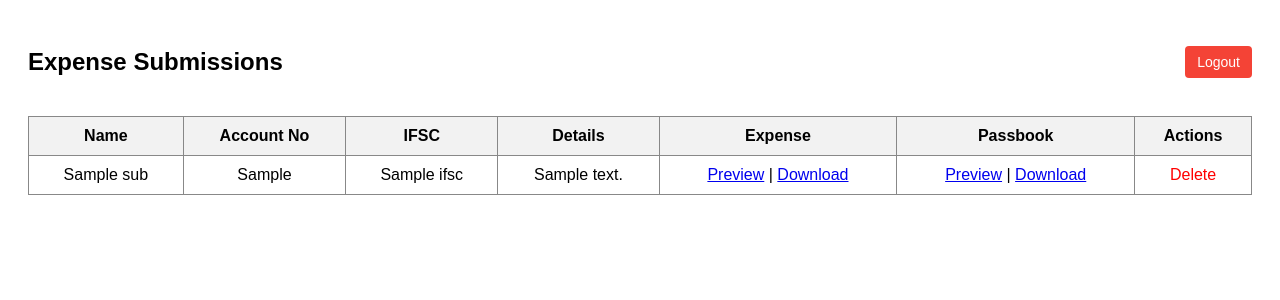
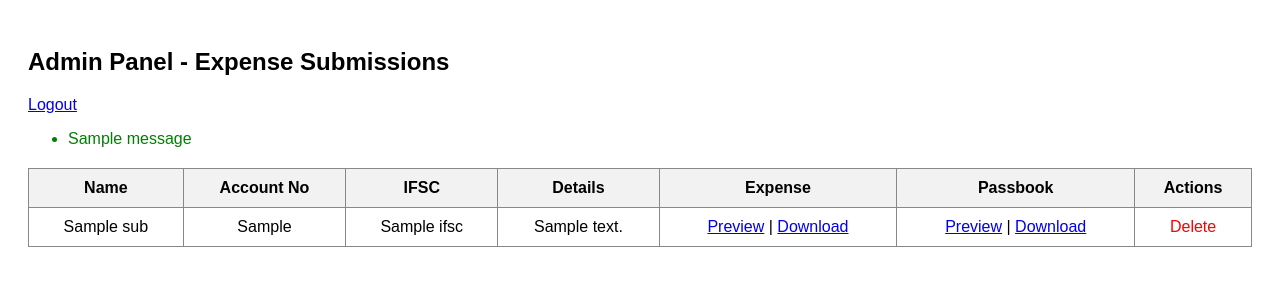
Before and after one commit to nikhilkalpund/flask_expense_uploader, a Flask app: template templates/admin.html in a window 1280 px wide. Shown: the top 300 px of the page. Run offline with Flask 3, Linux system fonts and the light colour scheme; the template is opened without the code that fills it: most values are stand-ins (such as "Sample title", 1, 10 or a date in 2020); one stand-in notice (Sample message) is shown.

Commit message:
final changes - latestttttttt

```diff
--- a/app.py
+++ b/app.py
@@ -1,4 +1,4 @@
-from flask import Flask, request, render_template, redirect, url_for, send_from_directory, flash
+from flask import Flask, request, render_template, redirect, url_for, send_from_directory, flash, session
 import os
 from werkzeug.utils import secure_filename
 from email.message import EmailMessage
@@ -11,15 +11,16 @@ UPLOAD_FOLDER = 'uploads'
 os.makedirs(UPLOAD_FOLDER, exist_ok=True)
 app.config['UPLOAD_FOLDER'] = UPLOAD_FOLDER
 
+# Hardcoded admin credentials (for simplicity)
+ADMIN_USERNAME = 'admin'
+ADMIN_PASSWORD = 'password123'
+
 submissions = []
-
 
 def send_email_notification(name, account_no, ifsc, details):
     msg = EmailMessage()
     msg['Subject'] = f'New Expense Submission from {name}'
-    msg['From'] = 'nikhilkalpund@gmail.com'  # Replace with your sender email
-
-    # List of admin email recipients
+    msg['From'] = 'nikhilkalpund@gmail.com'  # Your sender email
     recipients = ['kalpundajeet@gmail.com', 'nikhilkalpund@gmail.com']
     msg['To'] = ', '.join(recipients)
 
@@ -36,23 +37,34 @@ Check the admin panel for more information.
 
     try:
         with smtplib.SMTP_SSL('smtp.gmail.com', 465) as smtp:
-            smtp.login('nikhilkalpund@gmail.com',
-                       'pauz qyek jecb iauy')  # Replace with your app password
+            smtp.login('nikhilkalpund@gmail.com', 'pauz qyek jecb iauy')  # Your app password
             smtp.send_message(msg)
             print("Email sent successfully.")
     except Exception as e:
         print("Email failed:", e)
 
-
 @app.route('/', methods=['GET', 'POST'])
 def upload_form():
     if request.method == 'POST':
-        expense_file = request.files['expense_file']
-        passbook_file = request.files['passbook_file']
-        name = request.form['name']
-        account_no = request.form['account_no']
-        ifsc = request.form['ifsc']
-        details = request.form['details']
+        name = request.form.get('name', '').strip()
+        account_no = request.form.get('account_no', '').strip()
+        ifsc = request.form.get('ifsc', '').strip()
+        details = request.form.get('details', '').strip()
+
+        expense_file = request.files.get('expense_file')
+        passbook_file = request.files.get('passbook_file')
+
+        if not account_no or not ifsc:
+            flash("Account number and IFSC code are required.")
+            return redirect(request.url)
+
+        if not expense_file or expense_file.filename == '':
+            flash("Expense file is required.")
+            return redirect(request.url)
+
+        if not passbook_file or passbook_file.filename == '':
+            flash("Passbook file is required.")
+            return redirect(request.url)
 
         exp_filename = secure_filename(expense_file.filename)
         pass_filename = secure_filename(passbook_file.filename)
@@ -73,33 +85,43 @@ def upload_form():
         }
 
         submissions.append(submission)
-
         send_email_notification(name, account_no, ifsc, details)
 
-        return redirect(url_for('admin_view'))
+        return render_template('confirmation.html')
 
     return render_template('upload.html')
 
+@app.route('/admin', methods=['GET', 'POST'])
+def admin_login():
+    if request.method == 'POST':
+        username = request.form.get('username')
+        password = request.form.get('password')
+        if username == ADMIN_USERNAME and password == ADMIN_PASSWORD:
+            session['admin'] = True
+            return redirect(url_for('admin_view'))
+        else:
+            flash("Invalid credentials.")
+    return render_template('admin_login.html')
 
-@app.route('/admin')
+@app.route('/admin/view')
 def admin_view():
+    if not session.get('admin'):
+        return redirect(url_for('admin_login'))
     return render_template('admin.html', submissions=submissions)
-
 
 @app.route('/preview/<filename>')
 def preview_file(filename):
     return send_from_directory(app.config['UPLOAD_FOLDER'], filename)
 
-
 @app.route('/download/<filename>')
 def download_file(filename):
-    return send_from_directory(app.config['UPLOAD_FOLDER'],
-                               filename,
-                               as_attachment=True)
-
+    return send_from_directory(app.config['UPLOAD_FOLDER'], filename, as_attachment=True)
 
 @app.route('/delete/<filename>')
 def delete_file(filename):
+    if not session.get('admin'):
+        return redirect(url_for('admin_login'))
+
     file_path = os.path.join(app.config['UPLOAD_FOLDER'], filename)
     try:
         os.remove(file_path)
@@ -107,15 +129,18 @@ def delete_file(filename):
     except FileNotFoundError:
         flash(f'{filename} not found.')
 
-    # Remove from submissions list
     global submissions
     submissions = [
         sub for sub in submissions
         if sub['expense_path'] != filename and sub['passbook_path'] != filename
     ]
 
-    return render_template('confirmation.html')
+    return redirect(url_for('admin_view'))
 
+@app.route('/logout')
+def logout():
+    session.pop('admin', None)
+    return redirect(url_for('admin_login'))
 
 if __name__ == '__main__':
     app.run(host='0.0.0.0', port=5000, debug=True)
--- a/templates/admin.html
+++ b/templates/admin.html
@@ -1,57 +1,14 @@
 <!DOCTYPE html>
 <html>
-
 <head>
     <title>Admin Panel</title>
     <style>
-        body {
-            font-family: Arial, sans-serif;
-            padding: 20px;
-        }
-
-        .top-bar {
-            display: flex;
-            justify-content: space-between;
-            align-items: center;
-        }
-
-        .logout-btn {
-            padding: 8px 12px;
-            background-color: #f44336;
-            color: white;
-            border: none;
-            cursor: pointer;
-            border-radius: 4px;
-            font-size: 14px;
-        }
-
-        table {
-            border-collapse: collapse;
-            width: 100%;
-            margin-top: 20px;
-        }
-
-        th,
-        td {
-            border: 1px solid #888;
-            padding: 10px;
-            text-align: center;
-        }
-
-        th {
-            background-color: #f2f2f2;
-        }
-
-        .actions a {
-            margin: 0 5px;
-            text-decoration: none;
-            color: blue;
-        }
-
-        .delete-btn {
-            color: red;
-            cursor: pointer;
-        }
+        body { font-family: Arial, sans-serif; padding: 20px; }
+        table { border-collapse: collapse; width: 100%; margin-top: 20px; }
+        th, td { border: 1px solid #888; padding: 10px; text-align: center; }
+        th { background-color: #f2f2f2; }
+        .actions a, .actions span { margin: 0 5px; text-decoration: none; cursor: pointer; }
+        .delete-btn { color: red; }
     </style>
     <script>
         function confirmDelete(filename) {
@@ -61,14 +18,19 @@
         }
     </script>
 </head>
+<body>
+    <h2>Admin Panel - Expense Submissions</h2>
+    <p><a href="/logout">Logout</a></p>
 
-<body>
-    <div class="top-bar">
-        <h2>Expense Submissions</h2>
-        <form action="{{ url_for('logout') }}" method="get">
-            <button class="logout-btn">Logout</button>
-        </form>
-    </div>
+    {% with messages = get_flashed_messages() %}
+      {% if messages %}
+        <ul style="color:green;">
+          {% for message in messages %}
+            <li>{{ message }}</li>
+          {% endfor %}
+        </ul>
+      {% endif %}
+    {% endwith %}
 
     {% if submissions %}
     <table>
@@ -88,12 +50,12 @@
             <td>{{ sub.ifsc }}</td>
             <td>{{ sub.details }}</td>
             <td>
-                <a href="{{ url_for('preview_file', filename=sub.expense_path) }}" target="_blank">Preview</a> |
-                <a href="{{ url_for('download_file', filename=sub.expense_path) }}">Download</a>
+                <a href="/preview/{{ sub.expense_path }}" target="_blank">Preview</a> |
+                <a href="/download/{{ sub.expense_path }}">Download</a>
             </td>
             <td>
-                <a href="{{ url_for('preview_file', filename=sub.passbook_path) }}" target="_blank">Preview</a> |
-                <a href="{{ url_for('download_file', filename=sub.passbook_path) }}">Download</a>
+                <a href="/preview/{{ sub.passbook_path }}" target="_blank">Preview</a> |
+                <a href="/download/{{ sub.passbook_path }}">Download</a>
             </td>
             <td class="actions">
                 <span class="delete-btn" onclick="confirmDelete('{{ sub.expense_path }}')">Delete</span>
@@ -105,5 +67,4 @@
     <p>No submissions yet.</p>
     {% endif %}
 </body>
-
 </html>
```
Also changed, not shown: templates/confirmation.html (+4 -53 lines), templates/login.html (+14 -6 lines), templates/upload.html (+35 -10 lines).
